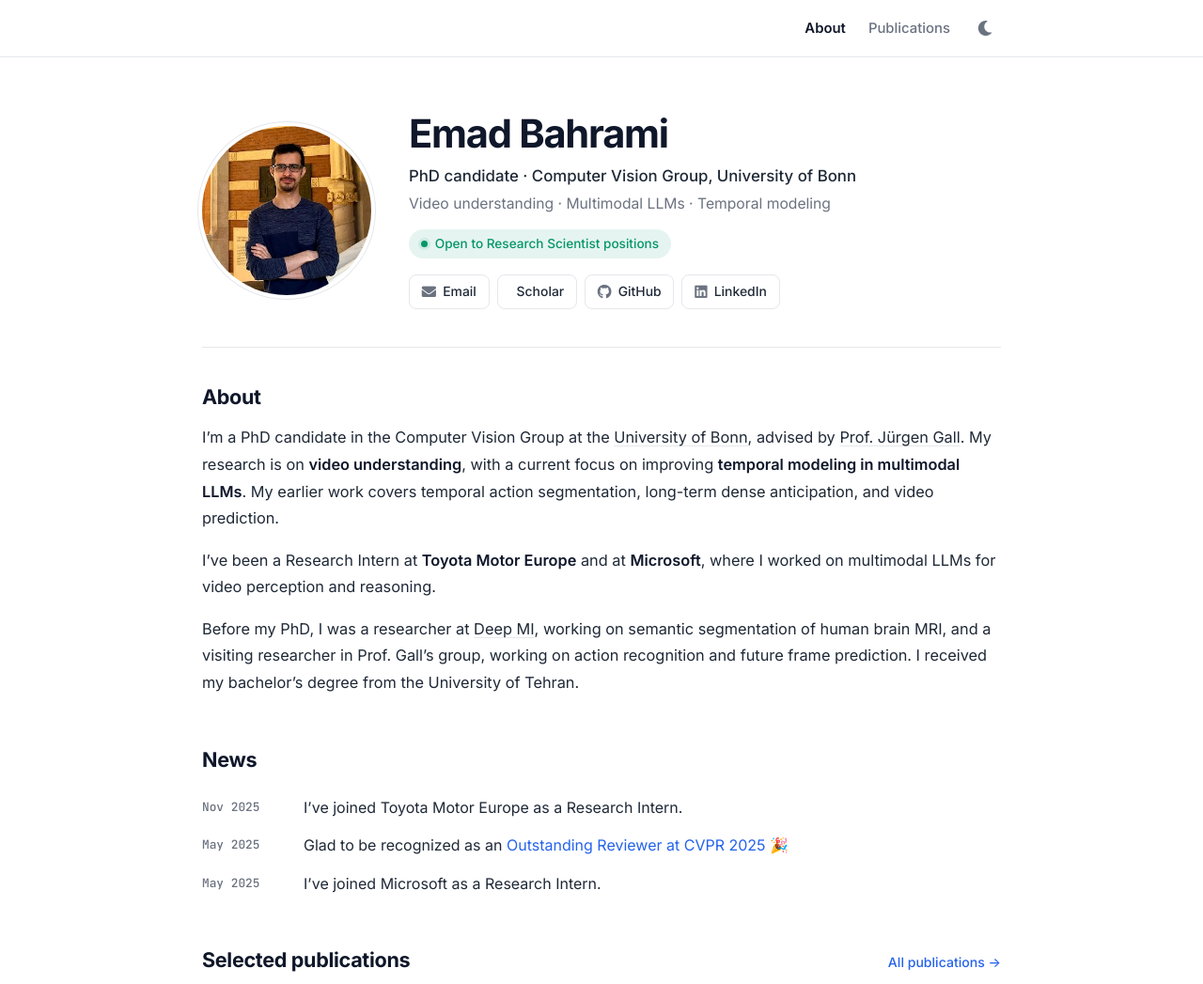
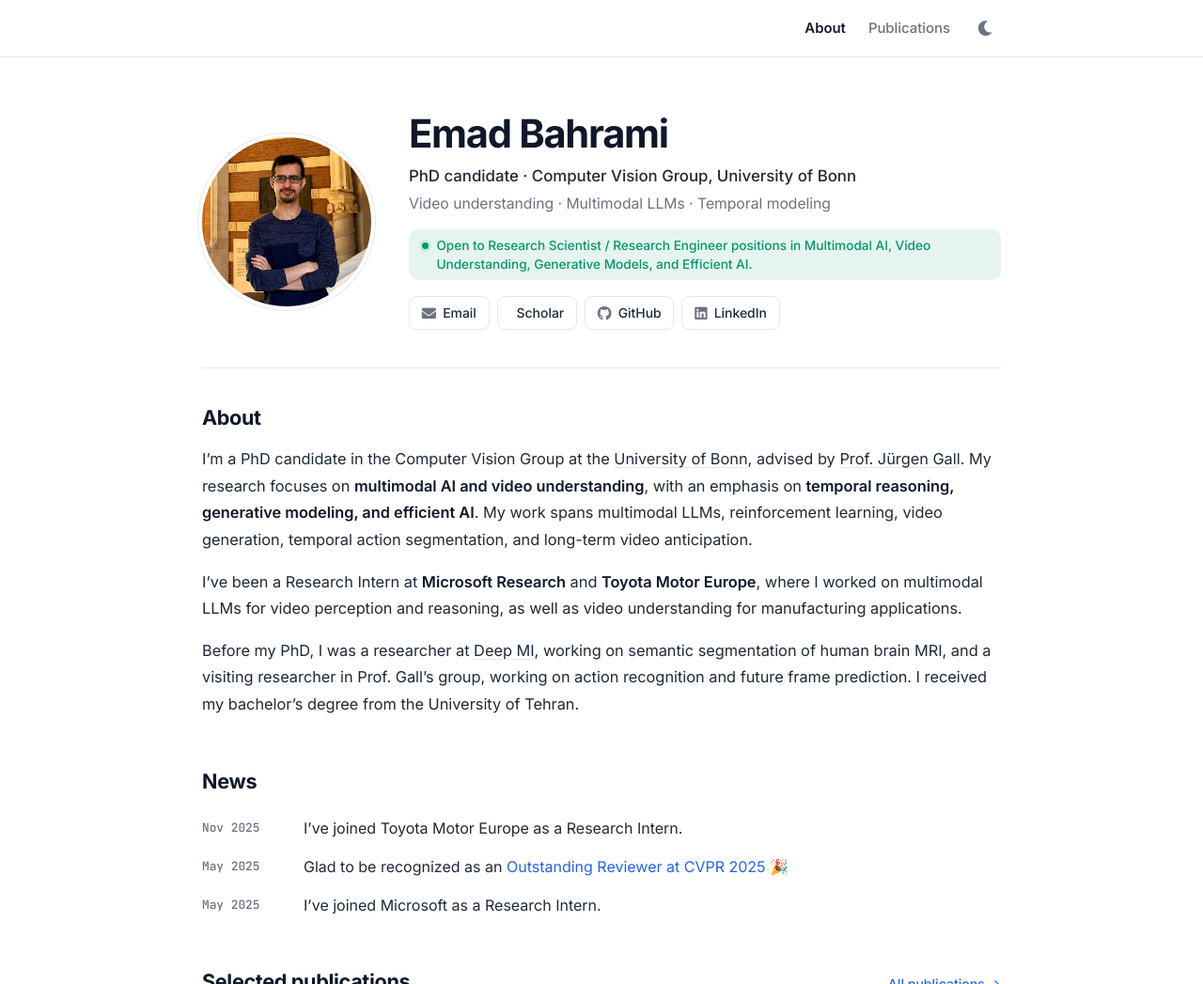
Before and after one commit to 3madbr/3madbr.github.io, a Jekyll site: the page built from _pages/about.md, in a window 1280 px wide and 1243 px high, cut to the strip 0-1047 px from the top of the window. Shown: the whole strip at 94% size. Built offline with Jekyll 4.4.1, drawn with Linux system fonts in a browser that asks for light colours; full-size pictures stand in for the smaller copies a plugin makes; comment, search, counter and statistics services are not loaded; a style sheet for code colours, icons or effects is not loaded.

Commit message:
Update bio and job-market status
- Status line now covers Research Scientist / Research Engineer roles in
  multimodal AI, video understanding, generative models and efficient AI.
- Rewrite bio around multimodal AI and video understanding; name
  Microsoft Research and describe the Toyota Motor Europe work.
- Let the status pill wrap to multiple lines: softer corners and a
  fixed-size dot aligned with the first line.

Co-Authored-By: Claude Opus 5.5 <noreply@anthropic.com>

```diff
--- a/_pages/about.md
+++ b/_pages/about.md
@@ -6,7 +6,7 @@ permalink: /
 # Hero (edit these lines freely; delete `job_market` to hide the green status pill)
 subtitle: PhD candidate · Computer Vision Group, University of Bonn
 focus: Video understanding · Multimodal LLMs · Temporal modeling
-job_market: Open to Research Scientist positions
+job_market: "Open to Research Scientist / Research Engineer positions in Multimodal AI, Video Understanding, Generative Models, and Efficient AI."
 
 profile:
   image: emadbr.jpg
@@ -16,8 +16,8 @@ selected_papers: true # includes a list of papers marked as "selected={true}"
 social: true  # shows Email / Scholar / GitHub / LinkedIn buttons in the hero
 ---
 
-I'm a PhD candidate in the Computer Vision Group at the [University of Bonn](https://www.uni-bonn.de/en), advised by [Prof. Jürgen Gall](https://pages.iai.uni-bonn.de/gall_juergen/). My research is on **video understanding**, with a current focus on improving **temporal modeling in multimodal LLMs**. My earlier work covers temporal action segmentation, long-term dense anticipation, and video prediction.
+I’m a PhD candidate in the Computer Vision Group at the [University of Bonn](https://www.uni-bonn.de/en), advised by [Prof. Jürgen Gall](https://pages.iai.uni-bonn.de/gall_juergen/). My research focuses on **multimodal AI and video understanding**, with an emphasis on **temporal reasoning, generative modeling, and efficient AI**. My work spans multimodal LLMs, reinforcement learning, video generation, temporal action segmentation, and long-term video anticipation.
 
-I've been a Research Intern at **Toyota Motor Europe** and at **Microsoft**, where I worked on multimodal LLMs for video perception and reasoning.
+I’ve been a Research Intern at **Microsoft Research** and **Toyota Motor Europe**, where I worked on multimodal LLMs for video perception and reasoning, as well as video understanding for manufacturing applications.
 
-Before my PhD, I was a researcher at [Deep MI](https://deep-mi.org/), working on semantic segmentation of human brain MRI, and a visiting researcher in Prof. Gall's group, working on action recognition and future frame prediction. I received my bachelor's degree from the University of Tehran.
+Before my PhD, I was a researcher at [Deep MI](https://deep-mi.org/), working on semantic segmentation of human brain MRI, and a visiting researcher in Prof. Gall’s group, working on action recognition and future frame prediction. I received my bachelor’s degree from the University of Tehran.
--- a/_sass/_modern.scss
+++ b/_sass/_modern.scss
@@ -158,19 +158,22 @@ footer.sticky-bottom {
 
   .hero-status {
     display: inline-flex;
-    align-items: center;
-    gap: 0.5rem;
+    align-items: flex-start;
+    gap: 0.55rem;
     font-size: 0.85rem;
     font-weight: 500;
+    line-height: 1.5;
     color: var(--global-success-color);
     background-color: var(--global-success-soft);
-    border-radius: 999px;
-    padding: 0.25rem 0.8rem;
+    border-radius: 10px;   // not a full pill: the text may wrap to 2-3 lines
+    padding: 0.4rem 0.85rem;
     margin: 0 0 1.1rem;
 
     .dot {
+      flex-shrink: 0;
       width: 7px;
       height: 7px;
+      margin-top: 0.45rem;  // centre on the first line of text
       border-radius: 50%;
       background-color: var(--global-success-color);
       box-shadow: 0 0 0 3px var(--global-success-soft);
```
